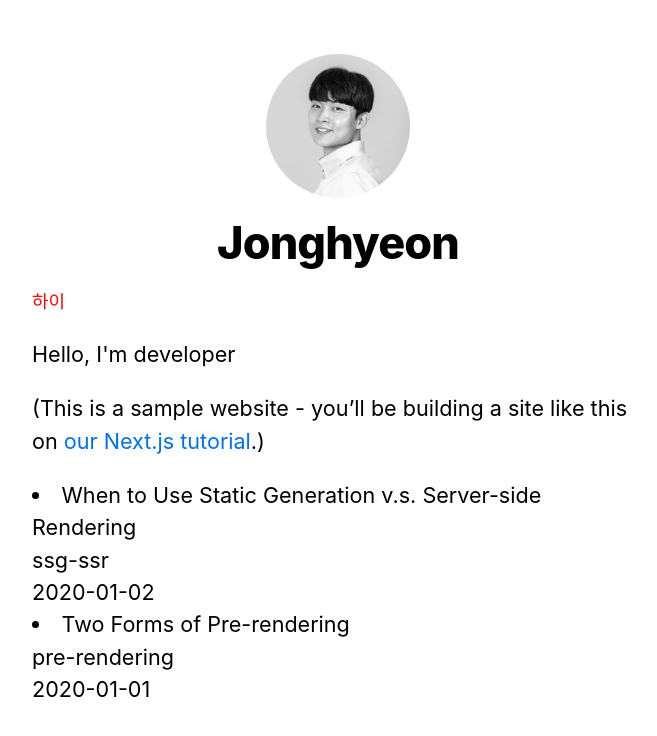
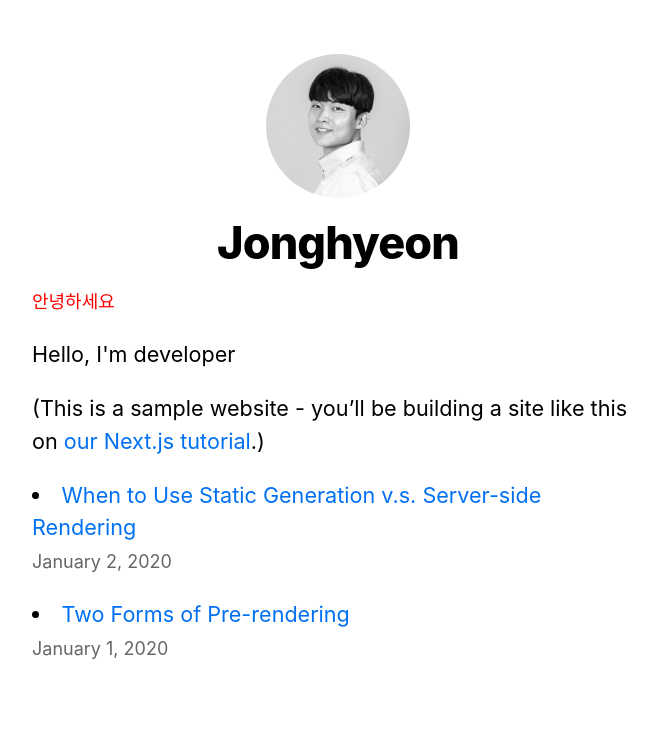
Before and after one commit to manudeli/NextJS-Blog, a Next.js app: page / in a window 1280 px wide. Shown: the top 736 px of the page, without its empty margins (302-959 px from the left). Built offline with nearby package versions, Linux system fonts and the light colour scheme.

Commit message:
Style - HomePage

```diff
--- a/pages/index.tsx
+++ b/pages/index.tsx
@@ -3,11 +3,13 @@
 import Layout, { siteTitle } from '../components/layout';
 import utilStyles from '../styles/utils.module.css';
 import { getSortedPostsData } from '../lib/posts';
+import Link from 'next/link';
+import Date from '../components/date';
 
 export default function Home({ allPostsData }) {
   return (
     <Layout home>
-      <Alert type="error">하이</Alert>
+      <Alert type="error">안녕하세요</Alert>
       <Head>
         <title>{siteTitle}</title>
       </Head>
@@ -18,12 +20,14 @@
           <a href="https://nextjs.org/learn">our Next.js tutorial</a>.)
         </p>
         {allPostsData.map(({ id, date, title }) => (
-          <li key={id}>
-            {title}
+          <li className={utilStyles.listItem} key={id}>
+            <Link href={`/posts/${id}`}>
+              <a>{title}</a>
+            </Link>
             <br />
-            {id}
-            <br />
-            {date}
+            <small className={utilStyles.lightText}>
+              <Date dateString={date} />
+            </small>
           </li>
         ))}
       </section>
```
